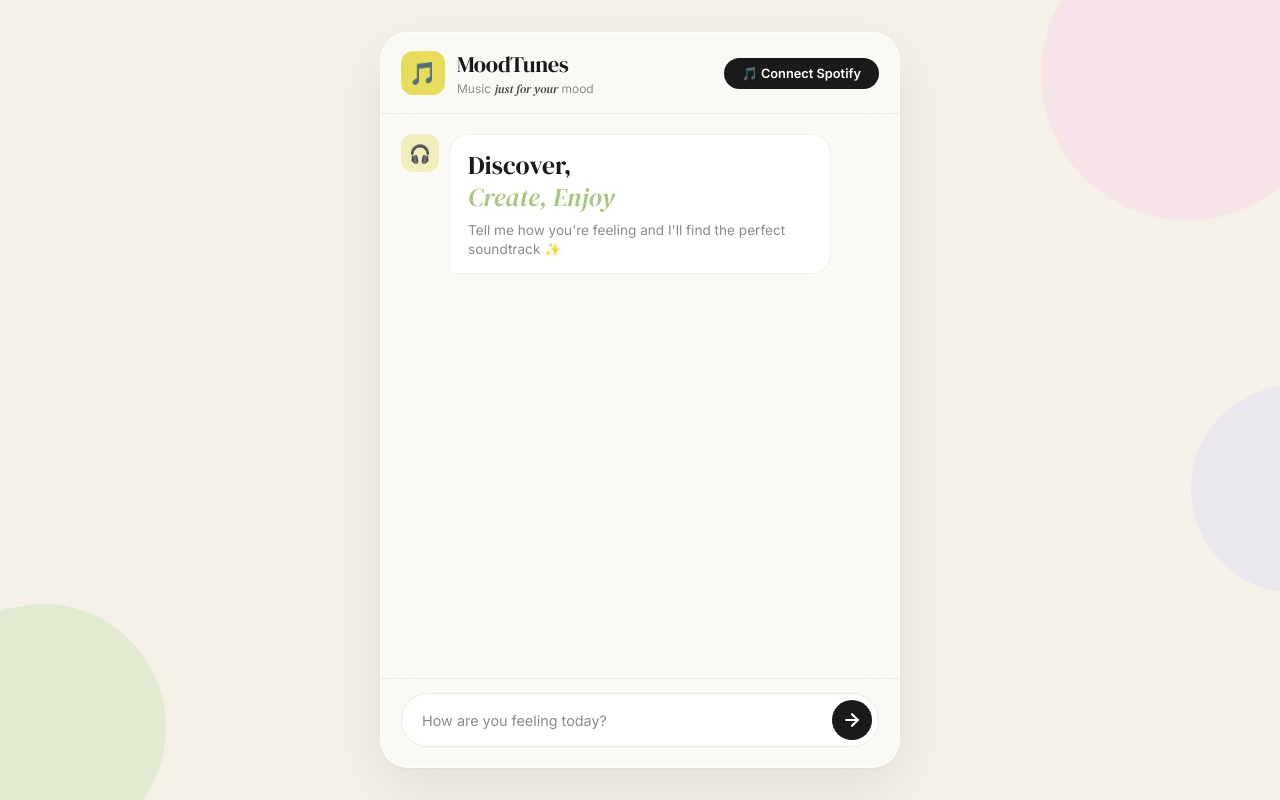
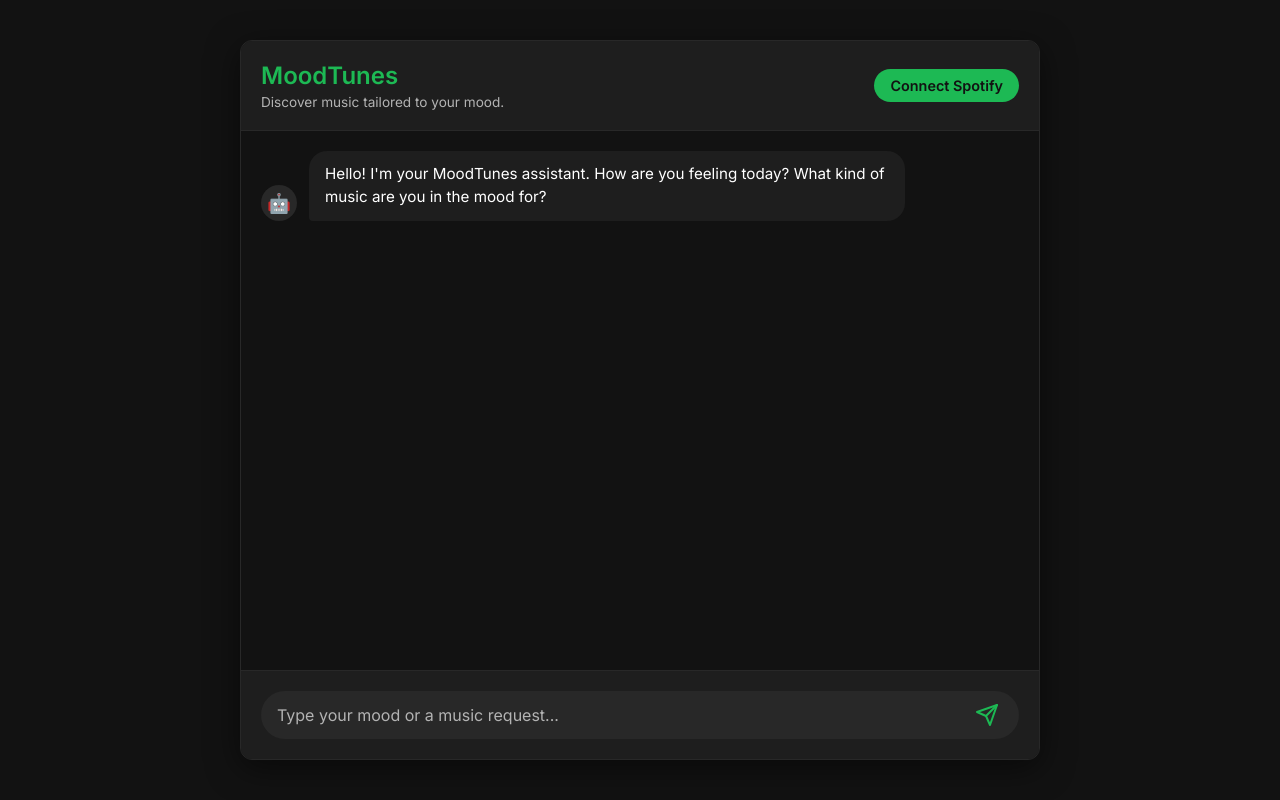
Before and after one commit to imtiaz571/moodtune, a Flask app: page / in a window 1280 px wide. Run offline with Flask 3, Linux system fonts and the light colour scheme.

Commit message:
revert: restore dark theme UI

```diff
--- a/static/css/style.css
+++ b/static/css/style.css
@@ -1,42 +1,12 @@
-/* ═══════════════════════════════════════════════
-   MoodTunes — Pastel Playful UI
-   Inspired by modern event/activity apps
-   ═══════════════════════════════════════════════ */
-
 :root {
-    /* Pastel Color Palette */
-    --bg-cream: #F5F0E8;
-    --bg-yellow: #E8DC5C;
-    --bg-yellow-soft: #F2EDBA;
-    --bg-pink: #F2B8D1;
-    --bg-pink-soft: #F8D7E8;
-    --bg-green: #A8C686;
-    --bg-green-soft: #D1E4BC;
-    --bg-lavender: #C5C3E8;
-    --bg-lavender-soft: #E0DEF5;
-    --bg-blue-soft: #B8D4E8;
-    --bg-peach: #F5C9A8;
-
-    /* Text */
-    --text-dark: #1A1A1A;
-    --text-medium: #4A4A4A;
-    --text-dim: #8A8A8A;
-    --text-white: #FFFFFF;
-
-    /* Accent */
-    --accent-black: #1A1A1A;
+    --bg-dark: #121212;
+    --bg-surface: #1E1E1E;
+    --bg-surface-light: #282828;
+    --text-main: #FFFFFF;
+    --text-dim: #B3B3B3;
     --spotify-green: #1DB954;
     --spotify-green-hover: #1ed760;
-
-    /* Typography */
-    --font-sans: 'Inter', -apple-system, BlinkMacSystemFont, "Segoe UI", Roboto, sans-serif;
-    --font-serif: 'DM Serif Display', Georgia, serif;
-
-    /* Spacing & Radius */
-    --radius-sm: 12px;
-    --radius-md: 20px;
-    --radius-lg: 28px;
-    --radius-pill: 50px;
+    --font-stack: 'Inter', -apple-system, BlinkMacSystemFont, "Segoe UI", Roboto, Helvetica, Arial, sans-serif;
 }
 
 * {
@@ -46,184 +16,98 @@
 }
 
 body {
-    background-color: var(--bg-cream);
-    color: var(--text-dark);
-    font-family: var(--font-sans);
+    background-color: var(--bg-dark);
+    color: var(--text-main);
+    font-family: var(--font-stack);
     height: 100vh;
     display: flex;
     justify-content: center;
     align-items: center;
-    overflow: hidden;
+}
+
+.chat-container {
+    width: 100%;
+    max-width: 800px;
+    height: 100vh;
+    display: flex;
+    flex-direction: column;
+    background-color: var(--bg-dark);
     position: relative;
 }
 
-/* ─── Decorative Background Blobs ─── */
-.bg-blob {
-    position: fixed;
-    border-radius: 50%;
-    opacity: 0.5;
-    z-index: 0;
-    animation: blobFloat 12s ease-in-out infinite;
-}
-
-.blob-1 {
-    width: 300px;
-    height: 300px;
-    background: var(--bg-pink-soft);
-    top: -80px;
-    right: -60px;
-    animation-delay: 0s;
-}
-
-.blob-2 {
-    width: 250px;
-    height: 250px;
-    background: var(--bg-green-soft);
-    bottom: -50px;
-    left: -80px;
-    animation-delay: -4s;
-}
-
-.blob-3 {
-    width: 200px;
-    height: 200px;
-    background: var(--bg-lavender-soft);
-    top: 50%;
-    right: -100px;
-    animation-delay: -8s;
-}
-
-@keyframes blobFloat {
-    0%, 100% { transform: translate(0, 0) scale(1); }
-    33% { transform: translate(20px, -15px) scale(1.05); }
-    66% { transform: translate(-10px, 10px) scale(0.95); }
-}
-
-/* ─── App Container ─── */
-.app-container {
-    width: 100%;
-    max-width: 520px;
-    height: 100vh;
-    display: flex;
-    flex-direction: column;
-    background: rgba(255, 255, 255, 0.6);
-    backdrop-filter: blur(20px);
-    -webkit-backdrop-filter: blur(20px);
-    position: relative;
-    z-index: 1;
-}
-
 @media (min-width: 768px) {
-    .app-container {
-        height: 92vh;
-        border-radius: var(--radius-lg);
-        box-shadow:
-            0 20px 60px rgba(0, 0, 0, 0.08),
-            0 1px 3px rgba(0, 0, 0, 0.05);
-        border: 1px solid rgba(255, 255, 255, 0.7);
+    .chat-container {
+        height: 90vh;
+        border-radius: 12px;
+        box-shadow: 0 8px 32px rgba(0, 0, 0, 0.5);
+        overflow: hidden;
+        border: 1px solid var(--bg-surface-light);
     }
 }
 
-/* ─── Header ─── */
-.app-header {
-    padding: 16px 20px;
+.chat-header {
+    background-color: var(--bg-surface);
+    padding: 20px;
     display: flex;
     justify-content: space-between;
     align-items: center;
-    border-bottom: 1px solid rgba(0, 0, 0, 0.06);
+    border-bottom: 1px solid var(--bg-surface-light);
 }
 
-.header-left {
-    display: flex;
-    align-items: center;
-    gap: 12px;
+.header-content h1 {
+    font-size: 1.5rem;
+    font-weight: 600;
+    color: var(--spotify-green);
+    margin-bottom: 4px;
 }
 
-.logo-icon {
-    width: 44px;
-    height: 44px;
-    background: var(--bg-yellow);
-    border-radius: var(--radius-sm);
-    display: flex;
-    justify-content: center;
-    align-items: center;
-    font-size: 1.4rem;
+.header-content p {
+    font-size: 0.85rem;
+    color: var(--text-dim);
 }
 
-.header-text h1 {
-    font-family: var(--font-serif);
-    font-size: 1.4rem;
-    font-weight: 400;
-    color: var(--text-dark);
-    letter-spacing: -0.3px;
+.auth-btn, .playlist-btn {
+    background-color: var(--spotify-green);
+    color: var(--bg-dark);
+    border: none;
+    padding: 8px 16px;
+    border-radius: 20px;
+    font-weight: 600;
+    font-size: 0.9rem;
+    cursor: pointer;
+    transition: background-color 0.2s, transform 0.1s;
+    text-decoration: none;
+    display: inline-block;
 }
 
-.header-text p {
-    font-size: 0.75rem;
-    color: var(--text-dim);
-    margin-top: 1px;
+.auth-btn:hover, .playlist-btn:hover {
+    background-color: var(--spotify-green-hover);
+    transform: scale(1.05);
 }
 
-.header-text p em {
-    font-family: var(--font-serif);
-    font-style: italic;
-    color: var(--text-medium);
-}
-
-.header-right {
-    display: flex;
-    align-items: center;
-}
-
-/* Auth buttons */
-.auth-btn {
-    background-color: var(--accent-black);
-    color: var(--text-white);
-    border: none;
-    padding: 8px 18px;
-    border-radius: var(--radius-pill);
-    font-weight: 600;
-    font-size: 0.8rem;
-    cursor: pointer;
-    transition: all 0.2s;
-    text-decoration: none;
-    display: inline-flex;
-    align-items: center;
-    gap: 6px;
-    font-family: var(--font-sans);
-}
-
-.auth-btn:hover {
-    transform: scale(1.03);
-    box-shadow: 0 4px 12px rgba(0, 0, 0, 0.15);
-}
-
-/* ─── Chat Area ─── */
 .chat-box {
     flex: 1;
     overflow-y: auto;
     padding: 20px;
     display: flex;
     flex-direction: column;
-    gap: 16px;
+    gap: 20px;
     scroll-behavior: smooth;
 }
 
 .chat-box::-webkit-scrollbar {
-    width: 4px;
+    width: 8px;
 }
-
 .chat-box::-webkit-scrollbar-thumb {
-    background-color: rgba(0, 0, 0, 0.1);
+    background-color: var(--bg-surface-light);
     border-radius: 4px;
 }
 
-/* ─── Messages ─── */
 .message {
     display: flex;
-    align-items: flex-start;
-    gap: 10px;
-    max-width: 90%;
+    align-items: flex-end;
+    gap: 12px;
+    max-width: 85%;
 }
 
 .bot-message {
@@ -236,74 +120,52 @@ body {
 }
 
 .avatar {
-    width: 38px;
-    height: 38px;
-    border-radius: var(--radius-sm);
+    width: 36px;
+    height: 36px;
+    border-radius: 50%;
     display: flex;
     justify-content: center;
     align-items: center;
-    font-size: 1.1rem;
+    font-size: 1.2rem;
+    background-color: var(--bg-surface-light);
     flex-shrink: 0;
 }
 
 .bot-avatar {
-    background: var(--bg-yellow-soft);
+    background-color: var(--bg-surface-light);
 }
 
 .user-avatar {
-    background: var(--bg-pink);
-    color: var(--text-dark);
-    font-weight: 600;
-    font-size: 0.85rem;
+    background-color: var(--spotify-green);
+    color: var(--bg-dark);
 }
 
 .bubble {
-    padding: 14px 18px;
-    border-radius: var(--radius-md);
-    font-size: 0.9rem;
-    line-height: 1.55;
+    padding: 12px 16px;
+    border-radius: 18px;
+    font-size: 0.95rem;
+    line-height: 1.5;
     word-wrap: break-word;
 }
 
 .bot-message .bubble {
-    background: rgba(255, 255, 255, 0.85);
-    border: 1px solid rgba(0, 0, 0, 0.06);
-    color: var(--text-dark);
-    border-bottom-left-radius: 6px;
+    background-color: var(--bg-surface);
+    border-bottom-left-radius: 4px;
+    color: var(--text-main);
 }
 
 .user-message .bubble {
-    background: var(--accent-black);
-    color: var(--text-white);
-    border-bottom-right-radius: 6px;
+    background-color: var(--spotify-green);
+    color: var(--bg-dark);
+    border-bottom-right-radius: 4px;
     font-weight: 500;
 }
 
-/* Greeting message (first message, big text) */
-.greeting-big {
-    font-family: var(--font-serif);
-    font-size: 1.6rem;
-    line-height: 1.25;
-    margin-bottom: 8px;
-    color: var(--text-dark);
-}
-
-.greeting-big em {
-    font-style: italic;
-    color: var(--bg-green);
-}
-
-.greeting-sub {
-    font-size: 0.85rem;
-    color: var(--text-dim);
-    line-height: 1.4;
-}
-
-/* ─── Animations ─── */
+/* Animations */
 .fade-in {
-    animation: fadeInSlideUp 0.4s ease forwards;
+    animation: fadeInSlideUp 0.3s ease forwards;
     opacity: 0;
-    transform: translateY(12px);
+    transform: translateY(10px);
 }
 
 @keyframes fadeInSlideUp {
@@ -351,35 +211,29 @@ body {
     40% { transform: translateY(-6px); }
 }
 
-/* ─── Input Area ─── */
+/* Input Area */
 .chat-input-area {
-    padding: 14px 20px 20px;
-    border-top: 1px solid rgba(0, 0, 0, 0.06);
+    padding: 20px;
+    background-color: var(--bg-surface);
+    border-top: 1px solid var(--bg-surface-light);
 }
 
 #chat-form {
     display: flex;
-    gap: 10px;
-    background: rgba(255, 255, 255, 0.85);
-    border: 1.5px solid rgba(0, 0, 0, 0.08);
-    border-radius: var(--radius-pill);
-    padding: 6px 6px 6px 20px;
-    transition: border-color 0.2s, box-shadow 0.2s;
-}
-
-#chat-form:focus-within {
-    border-color: var(--bg-green);
-    box-shadow: 0 0 0 3px rgba(168, 198, 134, 0.2);
+    gap: 12px;
+    background-color: var(--bg-surface-light);
+    border-radius: 24px;
+    padding: 8px 16px;
 }
 
 #user-input {
     flex: 1;
     background: transparent;
     border: none;
-    color: var(--text-dark);
-    font-size: 0.9rem;
+    color: var(--text-main);
+    font-size: 1rem;
     outline: none;
-    font-family: var(--font-sans);
+    font-family: inherit;
 }
 
 #user-input::placeholder {
@@ -387,37 +241,34 @@ body {
 }
 
 #send-btn {
-    width: 40px;
-    height: 40px;
-    background: var(--accent-black);
+    background: transparent;
     border: none;
-    border-radius: 50%;
-    color: white;
+    color: var(--spotify-green);
     cursor: pointer;
     display: flex;
     justify-content: center;
     align-items: center;
-    transition: transform 0.2s, background 0.2s;
-    flex-shrink: 0;
+    transition: transform 0.2s, color 0.2s;
+    padding: 4px;
 }
 
 #send-btn:hover {
-    transform: scale(1.08);
-    background: #333;
+    transform: scale(1.1);
+    color: var(--spotify-green-hover);
 }
 
 #send-btn:disabled {
-    background: var(--text-dim);
+    color: var(--text-dim);
     cursor: not-allowed;
     transform: none;
 }
 
-/* ─── Track Recommendations ─── */
+/* Track Recommendations Wrapper */
 .recommendations-wrapper {
-    margin-top: 14px;
+    margin-top: 12px;
     display: flex;
     flex-direction: column;
-    gap: 8px;
+    gap: 10px;
     width: 100%;
 }
 
--- a/static/js/app.js
+++ b/static/js/app.js
@@ -79,21 +79,21 @@ document.addEventListener('DOMContentLoaded', () => {
         });
     };
 
-    // Mood → visual theme mapping (pastel palette)
+    // Mood → visual theme mapping
     const moodThemes = {
-        happy:      { emoji: '🌻', color: '#E8DC5C', label: 'Happy',       glow: 'rgba(232, 220, 92, 0.2)' },
-        sad:        { emoji: '🌧️', color: '#93A8D6', label: 'Sad',         glow: 'rgba(147, 168, 214, 0.2)' },
-        angry:      { emoji: '🌶️', color: '#E87461', label: 'Angry',       glow: 'rgba(232, 116, 97, 0.2)' },
-        anxious:    { emoji: '🫧', color: '#C5C3E8', label: 'Anxious',     glow: 'rgba(197, 195, 232, 0.2)' },
-        chill:      { emoji: '🍃', color: '#A8C686', label: 'Chill',       glow: 'rgba(168, 198, 134, 0.2)' },
-        romantic:   { emoji: '🌸', color: '#F2B8D1', label: 'Romantic',    glow: 'rgba(242, 184, 209, 0.2)' },
-        energetic:  { emoji: '⚡', color: '#F5C9A8', label: 'Energetic',   glow: 'rgba(245, 201, 168, 0.2)' },
-        melancholic:{ emoji: '🌊', color: '#B8D4E8', label: 'Melancholic', glow: 'rgba(184, 212, 232, 0.2)' },
-        nostalgic:  { emoji: '🌅', color: '#F5C9A8', label: 'Nostalgic',   glow: 'rgba(245, 201, 168, 0.2)' },
-        hopeful:    { emoji: '✨', color: '#D1E4BC', label: 'Hopeful',     glow: 'rgba(209, 228, 188, 0.2)' },
-        lonely:     { emoji: '🌙', color: '#C5C3E8', label: 'Lonely',     glow: 'rgba(197, 195, 232, 0.2)' },
-        confident:  { emoji: '🔥', color: '#E8DC5C', label: 'Confident',   glow: 'rgba(232, 220, 92, 0.2)' },
-        neutral:    { emoji: '🎧', color: '#B0B0B0', label: 'Neutral',     glow: 'rgba(176, 176, 176, 0.1)' },
+        happy:      { emoji: '😄', color: '#FFD700', label: 'Happy',       glow: 'rgba(255, 215, 0, 0.15)' },
+        sad:        { emoji: '😢', color: '#6B8DD6', label: 'Sad',         glow: 'rgba(107, 141, 214, 0.15)' },
+        angry:      { emoji: '🔥', color: '#FF4444', label: 'Angry',       glow: 'rgba(255, 68, 68, 0.15)' },
+        anxious:    { emoji: '😰', color: '#A78BFA', label: 'Anxious',     glow: 'rgba(167, 139, 250, 0.15)' },
+        chill:      { emoji: '😎', color: '#34D399', label: 'Chill',       glow: 'rgba(52, 211, 153, 0.15)' },
+        romantic:   { emoji: '💕', color: '#F472B6', label: 'Romantic',    glow: 'rgba(244, 114, 182, 0.15)' },
+        energetic:  { emoji: '⚡', color: '#FBBF24', label: 'Energetic',   glow: 'rgba(251, 191, 36, 0.15)' },
+        melancholic:{ emoji: '🌧️', color: '#93C5FD', label: 'Melancholic', glow: 'rgba(147, 197, 253, 0.15)' },
+        nostalgic:  { emoji: '🌅', color: '#FCA5A5', label: 'Nostalgic',   glow: 'rgba(252, 165, 165, 0.15)' },
+        hopeful:    { emoji: '✨', color: '#6EE7B7', label: 'Hopeful',     glow: 'rgba(110, 231, 183, 0.15)' },
+        lonely:     { emoji: '🌙', color: '#A5B4FC', label: 'Lonely',     glow: 'rgba(165, 180, 252, 0.15)' },
+        confident:  { emoji: '💪', color: '#F59E0B', label: 'Confident',   glow: 'rgba(245, 158, 11, 0.15)' },
+        neutral:    { emoji: '🤖', color: '#9CA3AF', label: 'Neutral',     glow: 'rgba(156, 163, 175, 0.1)' },
     };
 
     function getMoodTheme(mood) {
@@ -105,9 +105,10 @@ document.addEventListener('DOMContentLoaded', () => {
         .then(res => res.json())
         .then(data => {
             if (data.logged_in) {
-                spotifyAuthContainer.innerHTML = `<a href="/logout" class="auth-btn" style="background: transparent; border: 1.5px solid var(--text-dim); color: var(--text-medium);">Logout</a>`;
+                spotifyAuthContainer.innerHTML = `<span style="color: var(--text-dim); font-size: 0.85rem; margin-right: 12px;">Logged in to Spotify</span>
+                                                  <a href="/logout" class="auth-btn" style="background: transparent; border: 1px solid var(--text-dim); color: var(--text-dim);">Logout</a>`;
             } else {
-                spotifyAuthContainer.innerHTML = `<a href="/login" class="auth-btn">🎵 Connect Spotify</a>`;
+                spotifyAuthContainer.innerHTML = `<a href="/login" class="auth-btn">Connect Spotify</a>`;
             }
         })
         .catch(err => console.error("Error fetching auth status", err));
@@ -146,10 +147,9 @@ document.addEventListener('DOMContentLoaded', () => {
 
     function applyMoodGlow(mood) {
         const theme = getMoodTheme(mood);
-        const container = document.querySelector('.app-container');
-        if (!container) return;
+        const container = document.querySelector('.chat-container');
         container.style.transition = 'box-shadow 0.6s ease';
-        container.style.boxShadow = `0 0 50px ${theme.glow}, 0 20px 60px rgba(0,0,0,0.08)`;
+        container.style.boxShadow = `0 0 40px ${theme.glow}, 0 8px 32px rgba(0,0,0,0.5)`;
     }
 
     function scrollToBottom() {
--- a/templates/index.html
+++ b/templates/index.html
@@ -3,46 +3,33 @@
 <head>
     <meta charset="UTF-8">
     <meta name="viewport" content="width=device-width, initial-scale=1.0">
-    <title>MoodTunes — Music for Your Mood</title>
-    <meta name="description" content="Discover music tailored to your mood with AI-powered recommendations and Spotify integration.">
-    <link href="https://fonts.googleapis.com/css2?family=DM+Serif+Display:ital@0;1&family=Inter:wght@400;500;600;700&display=swap" rel="stylesheet">
+    <title>MoodTunes Chat</title>
+    <link href="https://fonts.googleapis.com/css2?family=Inter:wght@400;500;600&display=swap" rel="stylesheet">
     <link rel="stylesheet" href="{{ url_for('static', filename='css/style.css') }}">
 </head>
 <body>
-    <!-- Decorative background blobs -->
-    <div class="bg-blob blob-1"></div>
-    <div class="bg-blob blob-2"></div>
-    <div class="bg-blob blob-3"></div>
-
-    <div class="app-container">
-        <!-- Header -->
-        <header class="app-header">
-            <div class="header-left">
-                <span class="logo-icon">🎵</span>
-                <div class="header-text">
-                    <h1>MoodTunes</h1>
-                    <p>Music <em>just for your</em> mood</p>
-                </div>
+    <div class="chat-container">
+        <header class="chat-header">
+            <div class="header-content">
+                <h1>MoodTunes</h1>
+                <p>Discover music tailored to your mood.</p>
             </div>
-            <div class="header-right">
-                <div id="spotify-auth-container"></div>
+            <div class="spotify-auth" id="spotify-auth-container">
+                <!-- Will be populated if not logged in -->
             </div>
         </header>
 
-        <!-- Chat Area -->
         <main class="chat-box" id="chat-box">
             <div class="message bot-message fade-in">
-                <div class="avatar bot-avatar">🎧</div>
+                <div class="avatar bot-avatar">🤖</div>
                 <div class="bubble">
-                    <p class="greeting-big">Discover,<br><em>Create, Enjoy</em></p>
-                    <p class="greeting-sub">Tell me how you're feeling and I'll find the perfect soundtrack ✨</p>
+                    Hello! I'm your MoodTunes assistant. How are you feeling today? What kind of music are you in the mood for?
                 </div>
             </div>
         </main>
 
-        <!-- Typing Indicator -->
         <div class="typing-indicator hidden" id="typing-indicator">
-            <div class="avatar bot-avatar">🎧</div>
+            <div class="avatar bot-avatar">🤖</div>
             <div class="bubble typing-bubble">
                 <div class="dot"></div>
                 <div class="dot"></div>
@@ -50,30 +37,29 @@
             </div>
         </div>
 
-        <!-- Input Area -->
         <footer class="chat-input-area">
             <form id="chat-form">
-                <input type="text" id="user-input" placeholder="How are you feeling today?" autocomplete="off" required />
-                <button type="submit" id="send-btn" title="Send">
-                    <svg viewBox="0 0 24 24" width="20" height="20" fill="none" stroke="currentColor" stroke-width="2.5" stroke-linecap="round" stroke-linejoin="round">
-                        <line x1="5" y1="12" x2="19" y2="12"></line>
-                        <polyline points="12 5 19 12 12 19"></polyline>
+                <input type="text" id="user-input" placeholder="Type your mood or a music request..." autocomplete="off" required />
+                <button type="submit" id="send-btn">
+                    <svg viewBox="0 0 24 24" width="24" height="24" stroke="currentColor" stroke-width="2" fill="none" stroke-linecap="round" stroke-linejoin="round">
+                        <line x1="22" y1="2" x2="11" y2="13"></line>
+                        <polygon points="22 2 15 22 11 13 2 9 22 2"></polygon>
                     </svg>
                 </button>
             </form>
         </footer>
     </div>
 
-    <!-- Template for track cards -->
+    <!-- Template for track cards (hidden) -->
     <template id="track-card-template">
         <div class="track-card">
             <div class="track-art-wrapper">
                 <img class="track-img" src="" alt="Album Art">
                 <button class="preview-btn" title="Preview" style="display: none;">
-                    <svg class="play-icon" viewBox="0 0 24 24" width="18" height="18" fill="white">
+                    <svg class="play-icon" viewBox="0 0 24 24" width="20" height="20" fill="white">
                         <polygon points="5,3 19,12 5,21"></polygon>
                     </svg>
-                    <svg class="pause-icon" viewBox="0 0 24 24" width="18" height="18" fill="white" style="display:none;">
+                    <svg class="pause-icon" viewBox="0 0 24 24" width="20" height="20" fill="white" style="display:none;">
                         <rect x="5" y="3" width="4" height="18"></rect>
                         <rect x="15" y="3" width="4" height="18"></rect>
                     </svg>
```
Also changed, not shown: other parts of static/css/style.css (+51 -101 lines).
